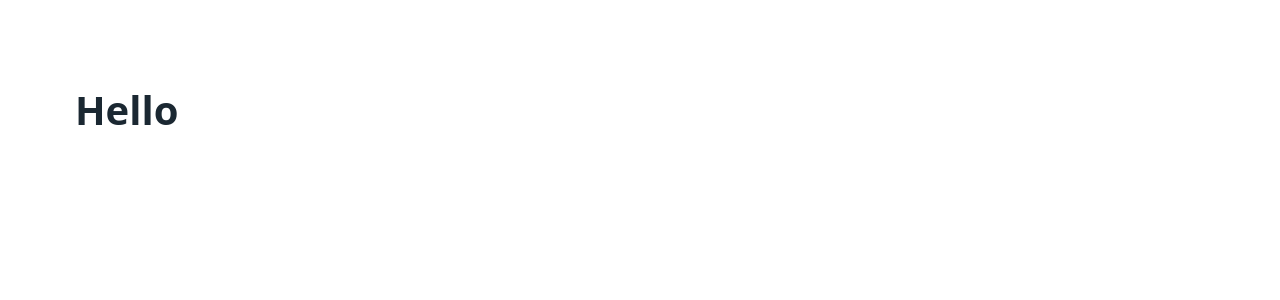
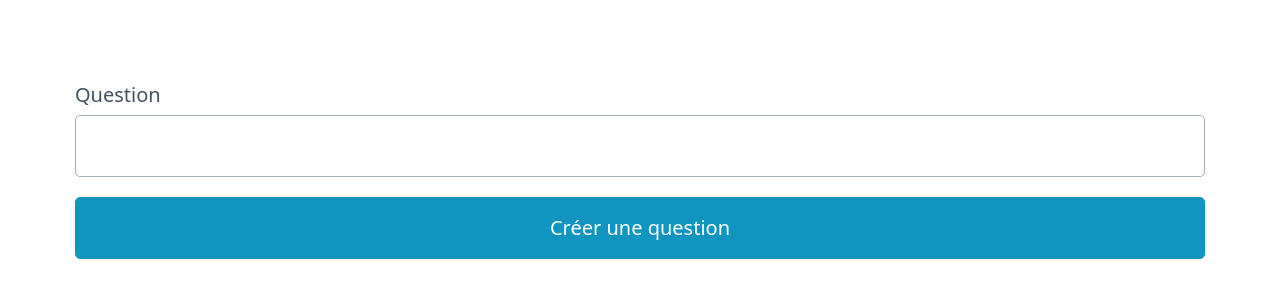
Before and after one commit to j4kim/aduc, a Svelte app in the folder app/: page / in a window 1280 px wide. Shown: the top 300 px of the page. Built offline with nearby package versions, Linux system fonts and the light colour scheme.

Commit message:
Home view has the question creation form calling create.php script

```diff
--- a/app/src/views/Home.svelte
+++ b/app/src/views/Home.svelte
@@ -1,2 +1,18 @@
+<script>
+  let question = '';
 
-<h1>Hello</h1>
+  function handleSubmit(e) {
+    fetch('http://localhost:1234/create.php', {
+      method: 'POST',
+      body: new FormData(e.target)
+    })
+  }
+</script>
+
+<form on:submit|preventDefault={handleSubmit}>
+  <label for="question">Question</label>
+  <input bind:value={question} type="text" name="question" id="question">
+  <button type="submit">
+    Créer une question
+  </button>
+</form>
```
Also changed, not shown: 2 other files (tests, documents, lock files or other folders).
